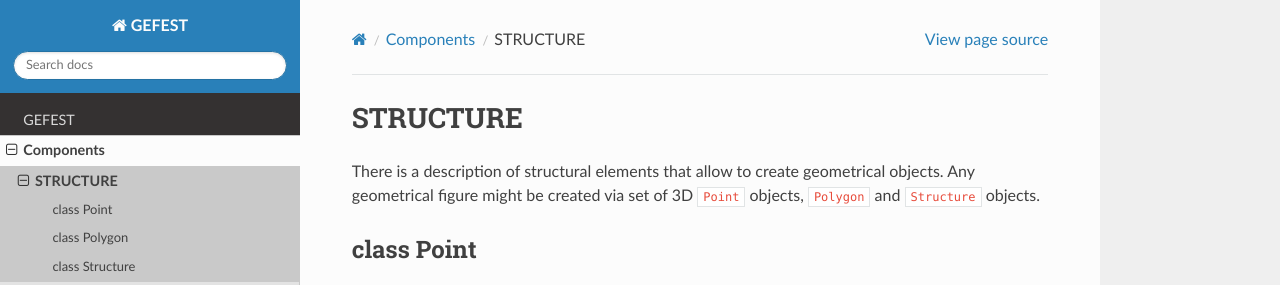
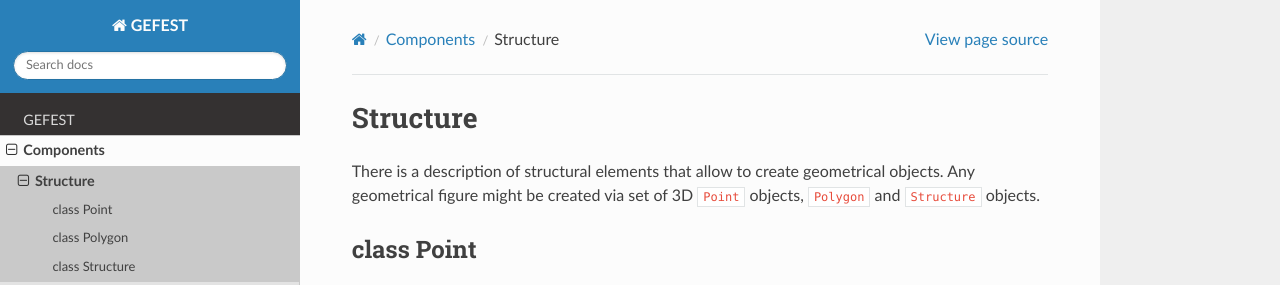
Before and after one commit to aimclub/GEFEST, a Sphinx documentation site: the page built from docs/source/modules/structure.rst, in a window 1280 px wide and 938 px high, cut to the strip 0-285 px from the top of the window. Built offline with Sphinx 7.4.7 and the Read the Docs theme 2.0.0, drawn with Linux system fonts in a browser that asks for light colours; some of the changed lines change nothing that is shown.

Commit message:
checking inheritance stg1

```diff
--- a/docs/source/conf.py
+++ b/docs/source/conf.py
@@ -80,7 +80,10 @@
 napoleon_use_param = True
 napoleon_use_rtype = True
 napoleon_preprocess_types = False
-napoleon_type_aliases = None
+napoleon_type_aliases = {
+    'Point': 'gefest.core.structure.point',
+    'Polygon': 'gefest.core.structure.polygon'
+}
 napoleon_attr_annotations = False
 
 autodoc_default_options = {
--- a/docs/source/modules/structure.rst
+++ b/docs/source/modules/structure.rst
@@ -1,5 +1,5 @@
 ========
-STRUCTURE
+Structure
 ========
 
 There is a description of structural elements that allow to create
```
